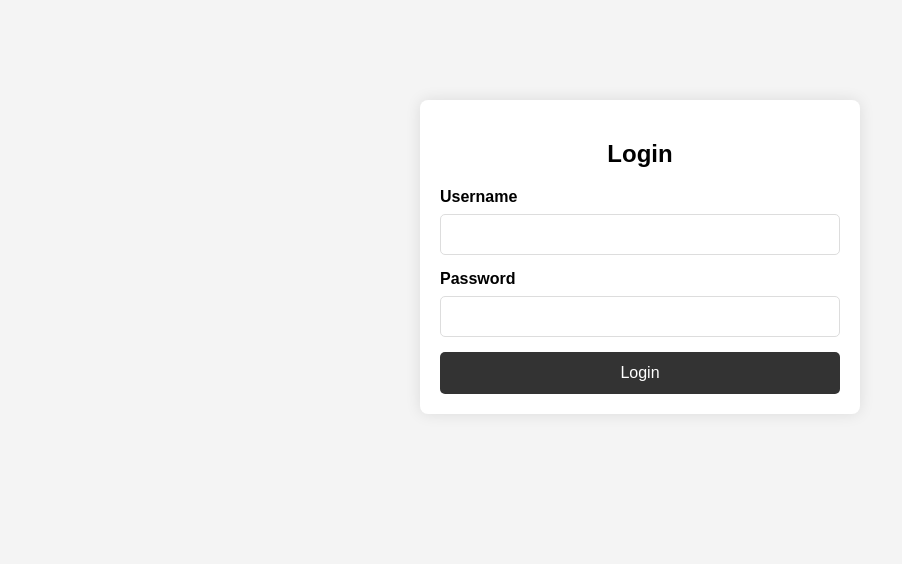
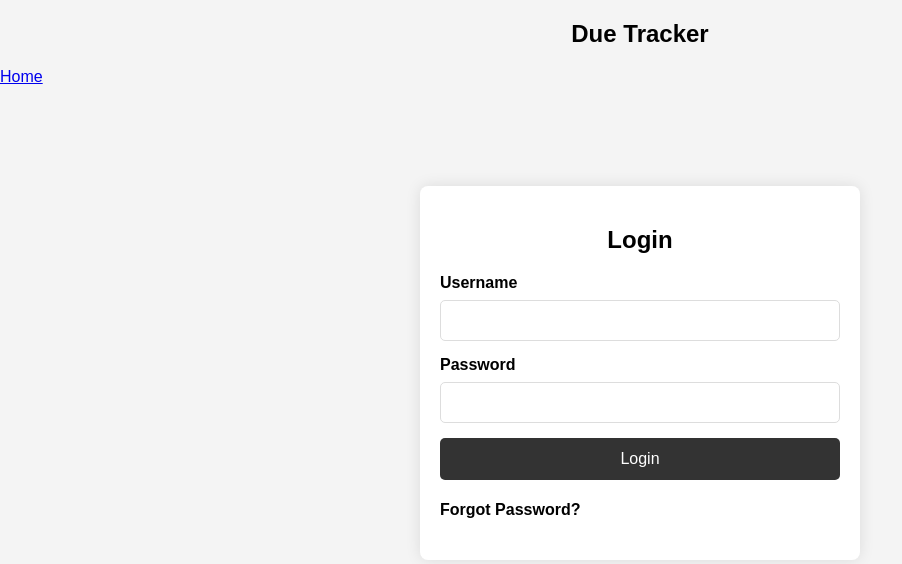
Before and after one commit to sneha0011/MCA_miniproject, a Flask app: page /login in a window 1280 px wide. Shown: the top 564 px of the page, without its empty margins (0-902 px from the left). Run offline with Flask 3, Linux system fonts and the light colour scheme.

Commit message:
Update login.html

```diff
--- a/templates/login.html
+++ b/templates/login.html
@@ -7,6 +7,13 @@
     <link rel="stylesheet" href="{{ url_for('static', filename='styles.css') }}">
 </head>
 <body>
+    <header>
+        <h2 class="page-title">Due Tracker</h2>
+
+    <nav>
+        <a href="{{ url_for('index') }}">Home</a>
+    </nav>
+</header>
     <div class="login-container">
         <h2>Login</h2>
         <form method="POST" action="/login">
@@ -17,6 +24,7 @@
             <input type="password" id="password" name="password" required>
 
             <button type="submit">Login</button>
+            <h4>Forgot Password?</h3>
         </form>
     </div>
 </body>
```
